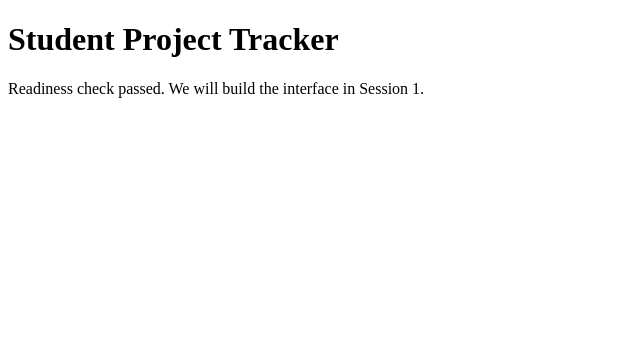
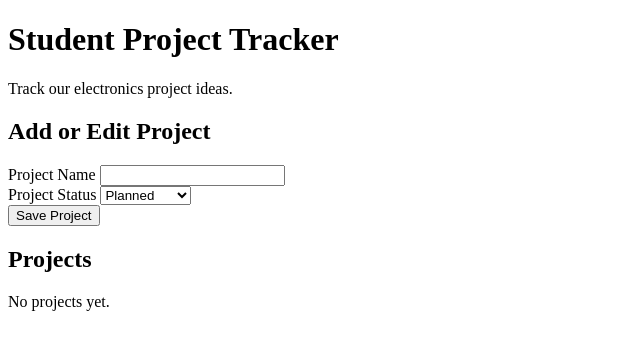
Before and after one commit to yashass941-oss/student-project-tracker, a website: page public/index.html in a window 1280 px wide. Shown: the whole page, without its empty margins (0-640 px from the left). Drawn offline with Linux system fonts and the light colour scheme.

Commit message:
Describe tracker and inspect HTML

```diff
--- a/public/index.html
+++ b/public/index.html
@@ -1,5 +1,58 @@
+
 <!doctype html>
 <html lang="en">
-<head><meta charset="UTF-8"><meta name="viewport" content="width=device-width, initial-scale=1"><title>Workshop readiness</title></head>
-<body><main><h1>Student Project Tracker</h1><p>Readiness check passed. We will build the interface in Session 1.</p></main></body>
+<head>
+  <meta charset="UTF-8">
+  <meta name="viewport" content="width=device-width, initial-scale=1">
+  <title>Student Project Tracker</title>
+  <link rel="stylesheet" href="style.css">
+  <script src="script.js" defer></script>
+</head>
+<body>
+  <header>
+    <h1>Student Project Tracker</h1>
+    <p>Track our electronics project ideas.</p>
+  </header>
+
+  <main>
+    <section aria-labelledby="form-title">
+      <h2 id="form-title">Add or Edit Project</h2>
+
+      <form id="project-form">
+        <div>
+          <label for="name">Project Name</label>
+          <input
+            type="text"
+            id="name"
+            name="name"
+            required
+            maxlength="80"
+          >
+        </div>
+
+        <div>
+          <label for="status">Project Status</label>
+          <select id="status" name="status">
+            <option value="Planned">Planned</option>
+            <option value="In Progress">In Progress</option>
+            <option value="Completed">Completed</option>
+          </select>
+        </div>
+
+        <button id="save-button" type="submit">Save Project</button>
+        <button id="cancel-button" type="button" hidden>Cancel</button>
+      </form>
+
+      <p id="message" role="status" aria-live="polite"></p>
+    </section>
+
+    <section aria-labelledby="list-title">
+      <h2 id="list-title">Projects</h2>
+
+      <p id="empty-state">No projects yet.</p>
+
+      <ul id="project-list"></ul>
+    </section>
+  </main>
+</body>
 </html>
```
